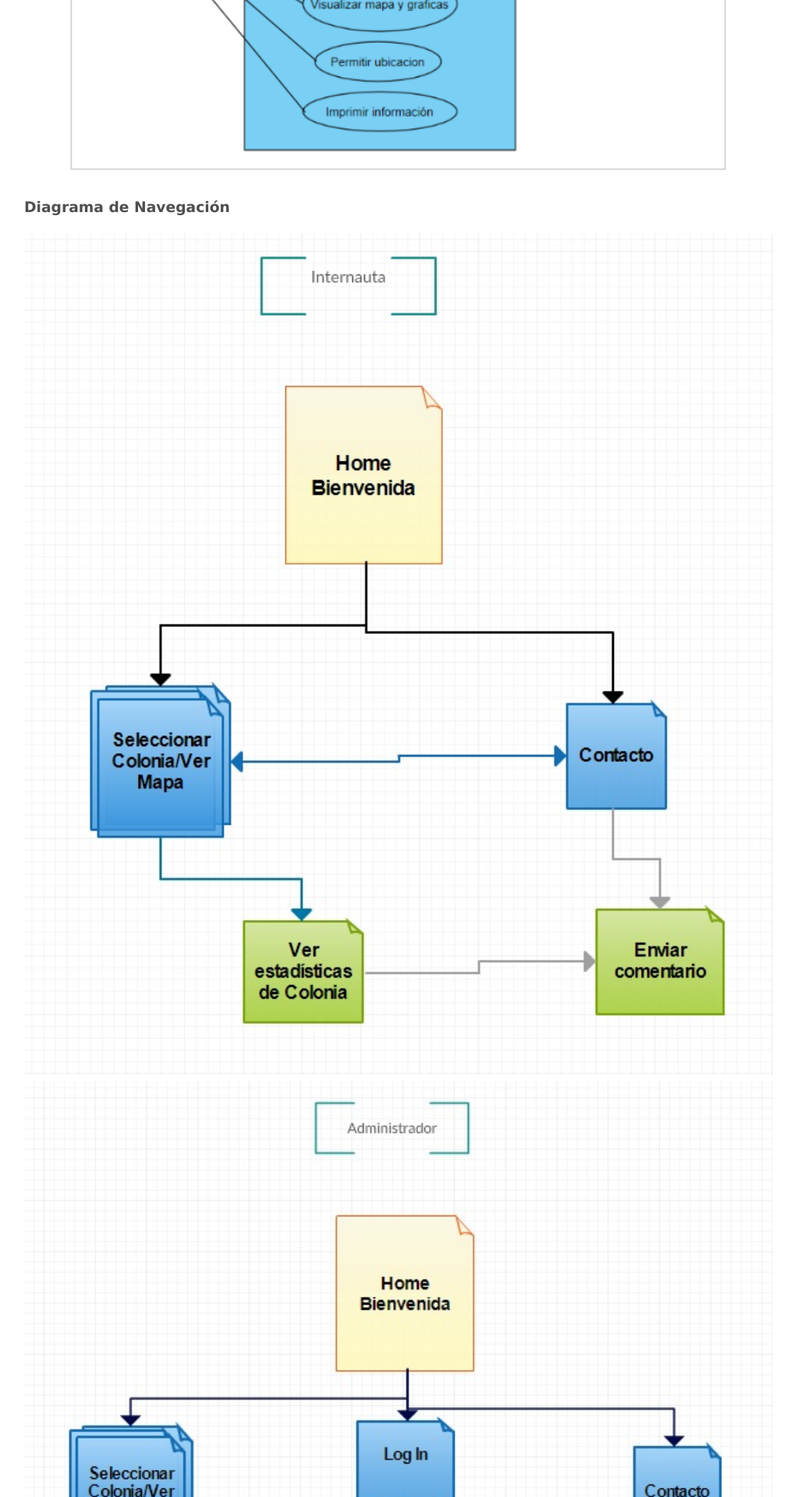
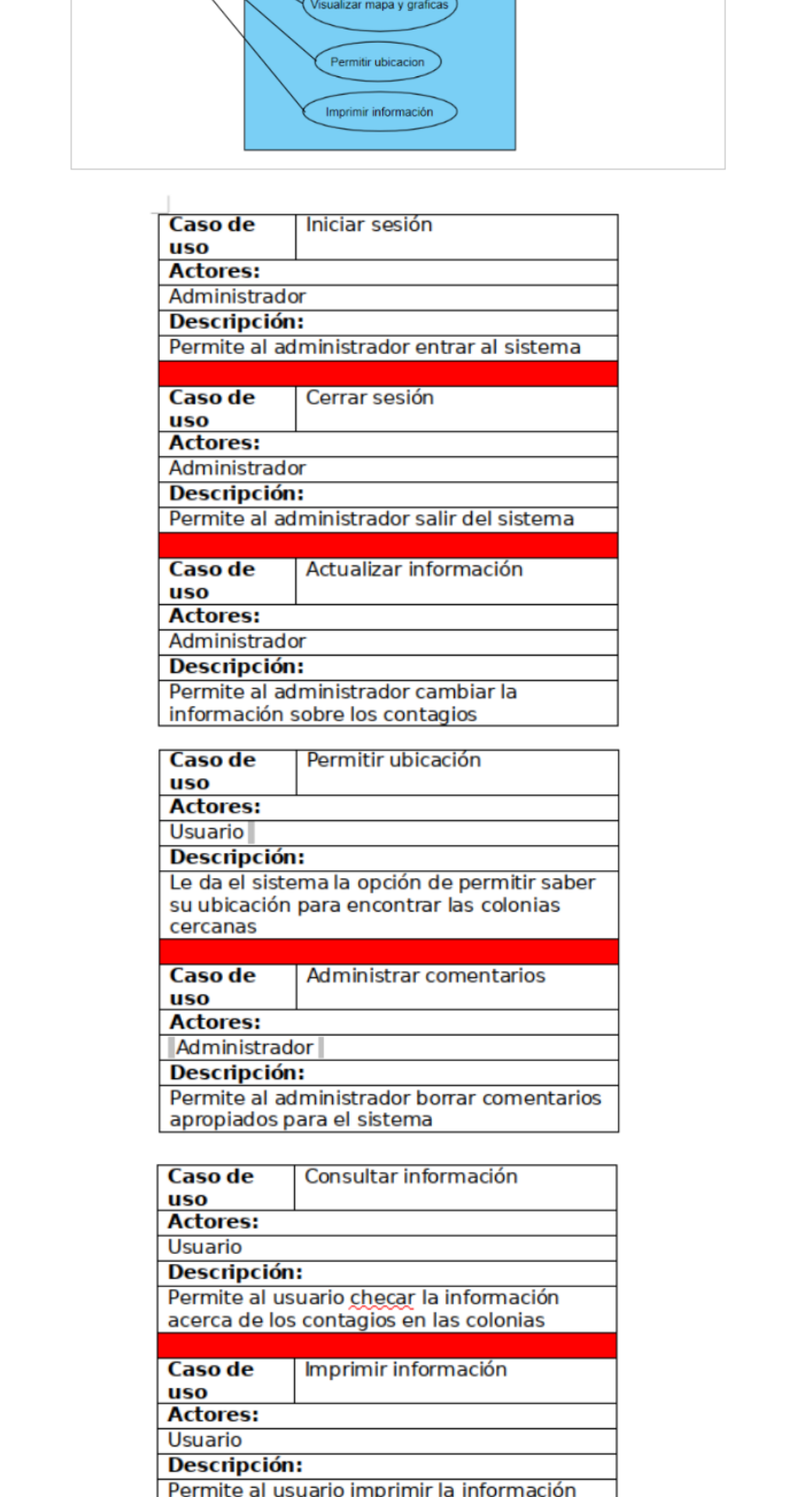
Before and after one commit to moonniy/Ingenieria-web, a Jekyll site: the page built from _posts/2020-10-08-actividad7.md, in a window 1280 px wide. Shown: the part 903-2823 px from the top of the page at 78% size, without its empty margins (129-1151 px from the left). Built offline with Jekyll 4.4.1, drawn with Linux system fonts in a browser that asks for light colours.

Commit message:
Se agregó la imágen de los detalles de los casos de uso

```diff
--- a/_posts/2020-10-08-actividad7.md
+++ b/_posts/2020-10-08-actividad7.md
@@ -12,6 +12,7 @@ Se plantea diseña un sistema que permita llevar el control de las zonas de cont
 ### Diagrama de Casos de Uso
 
 <img class="img-content" src="{{site.url}}img/actividad7/casosdeuso.png" />
+<img class="img-content" src="{{site.url}}img/actividad7/detalle.png" />
 
 ### Diagrama de Navegación
 
```
Also changed, not shown: img/actividad7/detalle.png (added).
